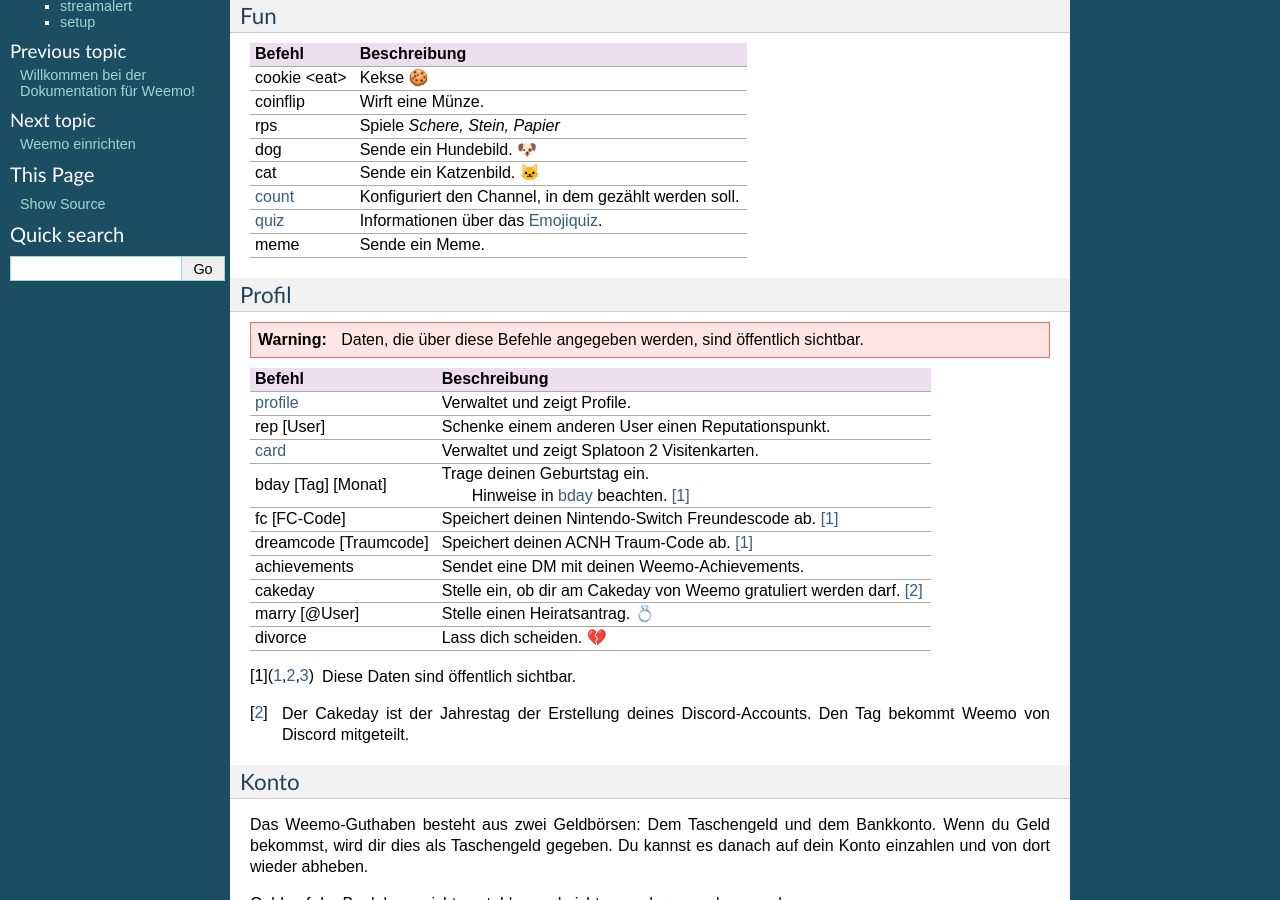
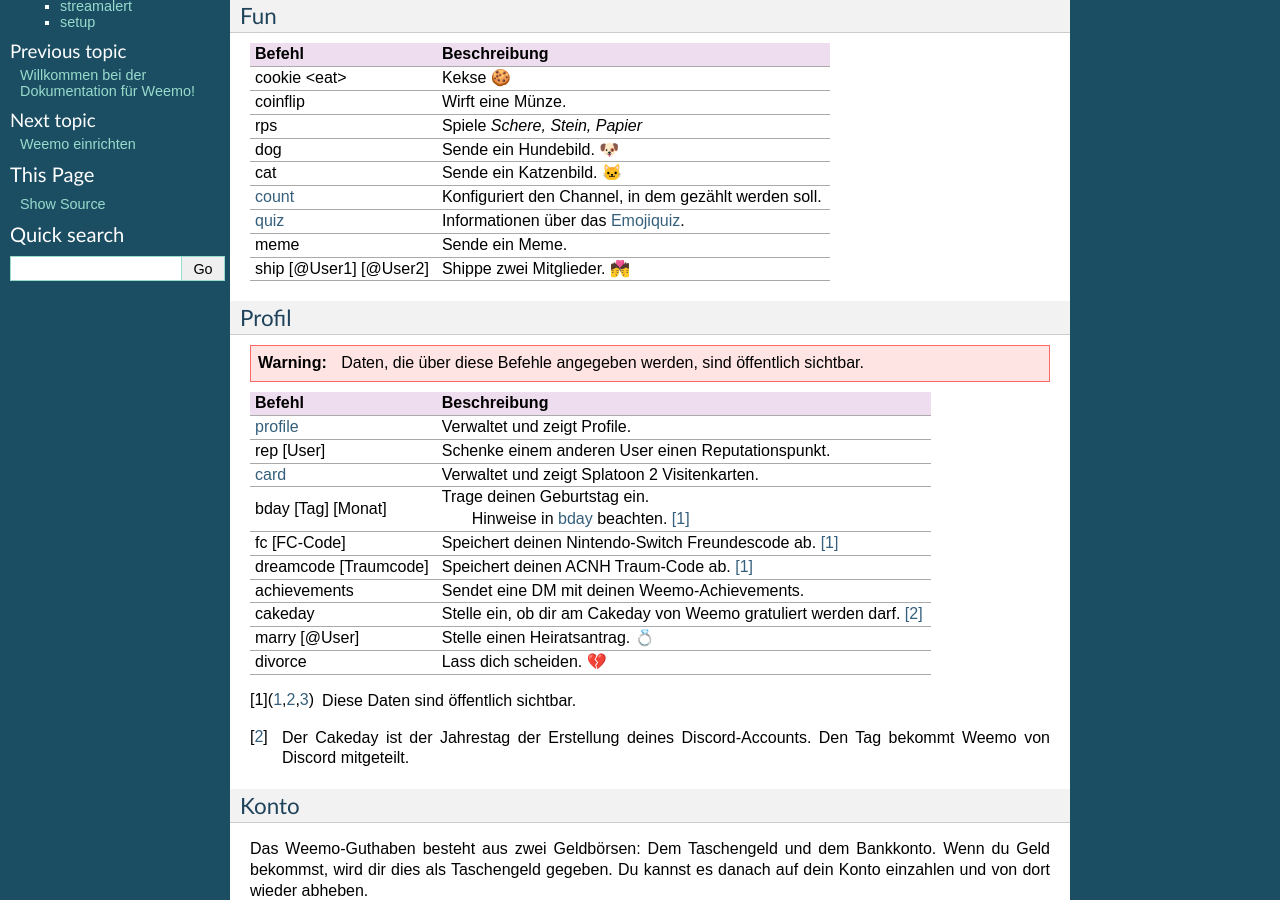
Before and after one commit to niborus/weemo-doc, a Sphinx documentation site: the page built from docs/befehle.rst, in a window 1280 px wide and 900 px high, scrolled down 748 px. Built offline with Sphinx 7.4.7, drawn with Linux system fonts in a browser that asks for light colours.

Commit message:
Shipping
#16

```diff
--- a/docs/befehle.rst
+++ b/docs/befehle.rst
@@ -52,6 +52,7 @@ Fun
     "`count`_", "Konfiguriert den Channel, in dem gezählt werden soll."
     ":ref:`quiz<emojiquiz_befehle>`", "Informationen über das :ref:`Emojiquiz<emojiquiz>`."
     "meme", "Sende ein Meme."
+    "ship [@User1] [@User2]", "Shippe zwei Mitglieder. |kiss|"
 
 Profil
 ^^^^^^
@@ -733,6 +734,7 @@ setup
 .. |coin| unicode:: 0x1fa99 .. Münze Emoji
 .. |ring| unicode:: 0x1f48d .. Ehering Emoji
 .. |broken_heart| unicode:: 0x1f494 .. Gebrochenes Herz Emoji
+.. |kiss| unicode:: 0x1f48f .. Zwei Menschen Küssen sich.
 .. |tick| unicode:: 0x2713 .. Check Mark
 .. |nbsp| unicode:: 0xA0 .. Non breaking Space
    :trim:
```
